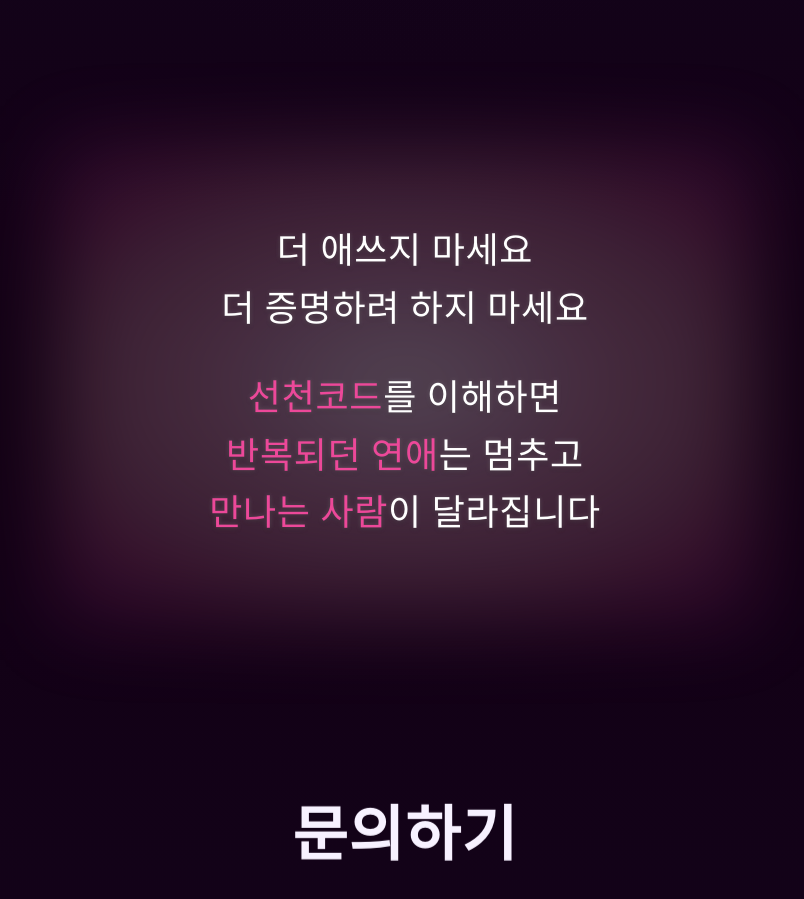
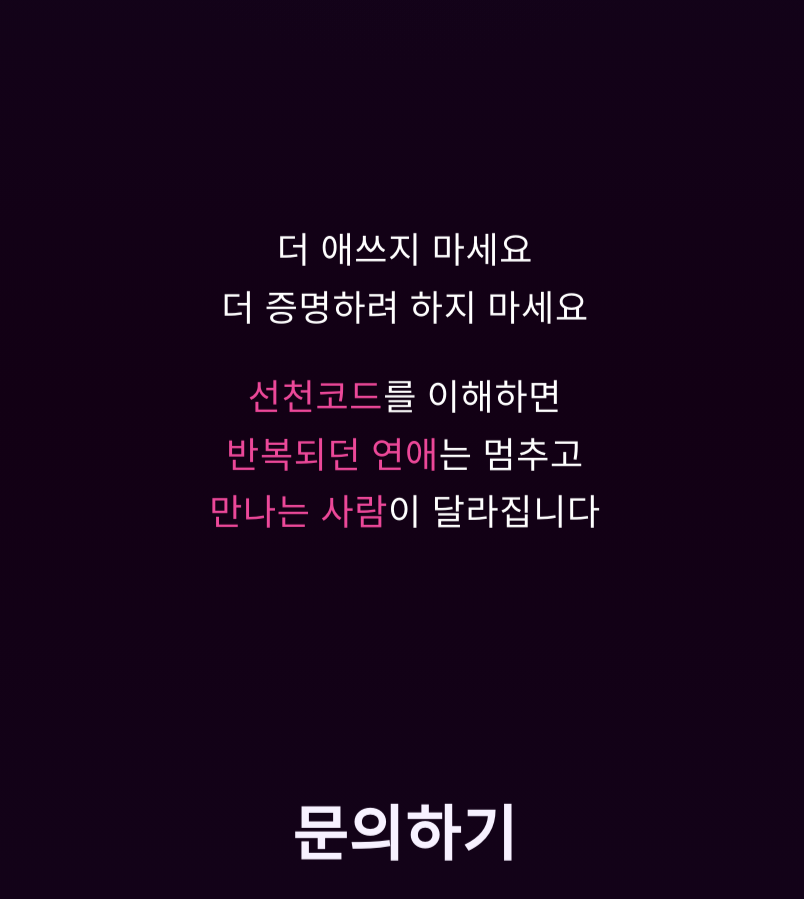
Before and after one commit to woolbo100/buzasun, a Next.js app: page / in a window 1280 px wide. Shown: the part 5380-6279 px from the top of the page, without its empty margins (235-1039 px from the left). Built offline with nearby package versions, Linux system fonts and the light colour scheme.

Commit message:
update design

```diff
--- a/components/Contact.tsx
+++ b/components/Contact.tsx
@@ -42,49 +42,9 @@ export default function Contact() {
               }}
             >
               {/* 텍스트 컨텐츠 */}
-              <div className="relative">
-                {/* 둥근 글로우 아우라 배경 - 자연스러운 빛이 퍼져나가는 느낌 */}
-                <div
-                  className="absolute inset-0 pointer-events-none"
-                  style={{
-                    inset: '-80px',
-                    background: `
-                      radial-gradient(ellipse 130% 110% at 50% 50%,
-                        rgba(255, 255, 255, 0.28) 0%,
-                        rgba(255, 200, 220, 0.22) 20%,
-                        rgba(255, 182, 193, 0.18) 35%,
-                        rgba(236, 72, 153, 0.15) 50%,
-                        rgba(138, 43, 226, 0.12) 65%,
-                        rgba(255, 182, 193, 0.08) 80%,
-                        transparent 95%)
-                    `,
-                    filter: 'blur(40px)',
-                    opacity: 1,
-                    zIndex: -1,
-                  }}
-                />
-
-                {/* 추가 아우라 레이어 - 더 부드러운 퍼짐 */}
-                <div
-                  className="absolute inset-0 pointer-events-none"
-                  style={{
-                    inset: '-100px',
-                    background: `
-                      radial-gradient(circle 90% at 50% 50%,
-                        rgba(255, 255, 255, 0.15) 0%,
-                        rgba(255, 182, 193, 0.12) 30%,
-                        rgba(236, 72, 153, 0.08) 55%,
-                        rgba(138, 43, 226, 0.05) 75%,
-                        transparent 90%)
-                    `,
-                    filter: 'blur(50px)',
-                    opacity: 1,
-                    zIndex: -2,
-                  }}
-                />
-
-                {/* 상단 문장 (2줄) - 흰색, 글자 선명하게 유지 */}
-                <div style={{ marginBottom: '32px', position: 'relative', zIndex: 10 }}>
+              <div>
+                {/* 상단 문장 (2줄) - 흰색 */}
+                <div style={{ marginBottom: '32px' }}>
                   <p
                     className="text-2xl md:text-3xl lg:text-4xl font-elegant font-normal"
                     style={{
@@ -92,8 +52,6 @@ export default function Contact() {
                       letterSpacing: '0.02em',
                       wordBreak: 'keep-all',
                       lineHeight: '1.6',
-                      textShadow: '0 2px 4px rgba(0, 0, 0, 0.3)',
-                      filter: 'drop-shadow(0 0 2px rgba(255, 255, 255, 0.2))',
                     }}
                   >
                     더 애쓰지 마세요<br />
@@ -101,8 +59,8 @@ export default function Contact() {
                   </p>
                 </div>
 
-                {/* 하단 문장 (3줄) - 기본 흰색, 특정 단어만 핫핑크, 글자 선명하게 유지 */}
-                <div style={{ position: 'relative', zIndex: 10 }}>
+                {/* 하단 문장 (3줄) - 기본 흰색, 특정 단어만 핫핑크 */}
+                <div>
                   <p
                     className="text-2xl md:text-3xl lg:text-4xl font-elegant font-normal"
                     style={{
@@ -110,8 +68,6 @@ export default function Contact() {
                       letterSpacing: '0.02em',
                       wordBreak: 'keep-all',
                       lineHeight: '1.6',
-                      textShadow: '0 2px 4px rgba(0, 0, 0, 0.3)',
-                      filter: 'drop-shadow(0 0 2px rgba(255, 255, 255, 0.2))',
                     }}
                   >
                     <span style={{ color: '#ec4899', fontWeight: 500 }}>선천코드</span>를 이해하면<br />
```
